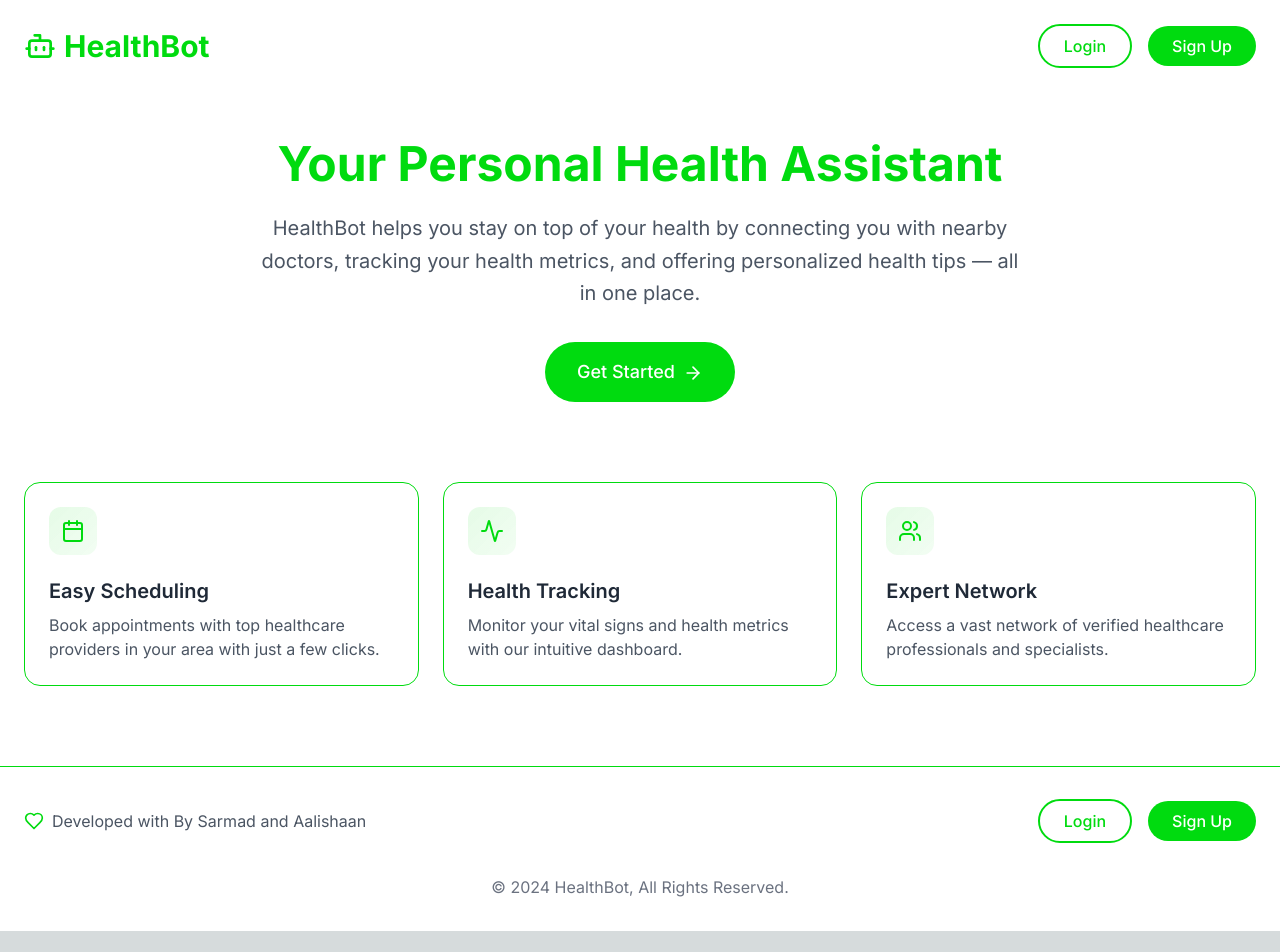
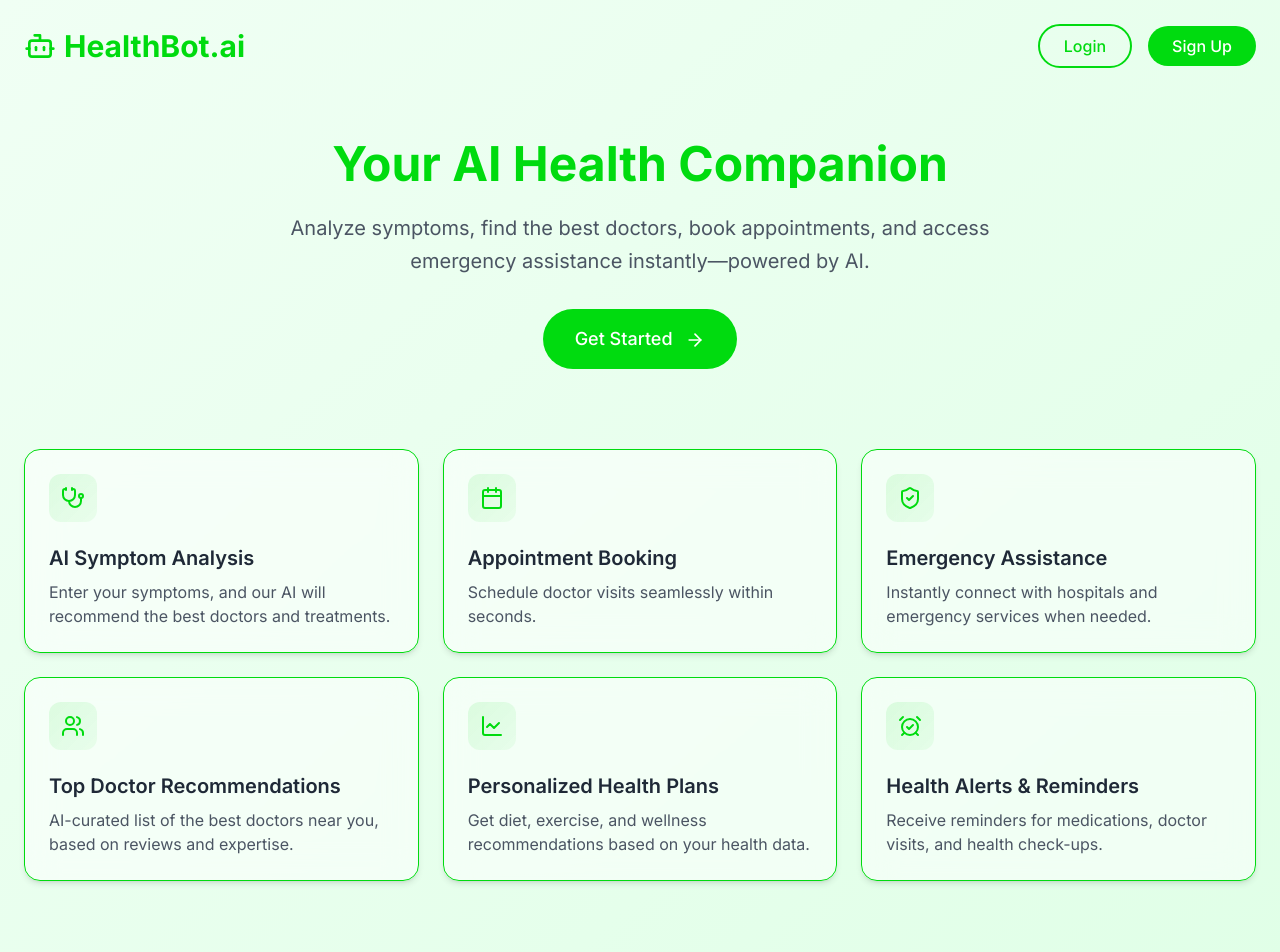
Before and after one commit to sarmadhamdani02/HealthBot.ai, a Next.js app: page / in a window 1280 px wide. Shown: the top 952 px of the page. Before the commit the page ends 931 px from the top, so only its background shows below. Built offline with nearby package versions, Linux system fonts and the light colour scheme.

Commit message:
update page.tsx :: improves UI for landing page

```diff
--- a/src/app/page.tsx
+++ b/src/app/page.tsx
@@ -1,102 +1,80 @@
+"use client"
+
 import Link from 'next/link';
-import { Heart, Activity, Calendar, Users, ArrowRight, Bot } from 'lucide-react';
+import { Heart, Activity, Calendar, Users, ArrowRight, Bot, ShieldCheck, Stethoscope, AlarmCheck, LineChart } from 'lucide-react';
+import { motion } from 'framer-motion';
 
 const FeatureCard = ({ icon: Icon, title, description }) => (
-  <div className="bg-white/50 backdrop-blur-sm p-6 rounded-2xl border border-[#00DB0F] hover:shadow-lg transition-all duration-300 hover:-translate-y-1">
+  <motion.div
+    whileHover={{ scale: 1.05 }}
+    className="bg-white/50 backdrop-blur-lg p-6 rounded-2xl border border-[#00DB0F] shadow-md hover:shadow-xl transition-all duration-300 hover:-translate-y-1"
+  >
     <div className="inline-block p-3 bg-gradient-to-br from-[#00DB0F]/10 to-[#00DB0F]/5 rounded-xl">
       <Icon className="w-6 h-6 text-[#00DB0F]" />
     </div>
     <h3 className="text-xl font-semibold mt-4 mb-2 text-gray-800">{title}</h3>
     <p className="text-gray-600">{description}</p>
-  </div>
+  </motion.div>
 );
 
 export default function Home() {
   return (
-    <div className="min-h-screen bg-white"> {/* Ensure background is white */}
+    <div className="min-h-screen bg-gradient-to-br from-[#F0FFF4] to-[#DFFFE6]">
       {/* Header */}
       <header className="container mx-auto flex justify-between items-center py-6 px-6">
-        <div className="flex items-center gap-2">
+        <motion.div whileHover={{ scale: 1.1 }} className="flex items-center gap-2">
           <Bot className="w-8 h-8 text-[#00DB0F]" />
-          <h1 className="text-3xl font-bold bg-gradient-to-r from-[#00DB0F] to-[#00DB0F] bg-clip-text text-transparent">
-            HealthBot
-          </h1>
-        </div>
+          <h1 className="text-3xl font-bold bg-gradient-to-r from-[#00DB0F] to-[#00DB0F] bg-clip-text text-transparent">HealthBot.ai</h1>
+        </motion.div>
         <div className="space-x-4">
           <Link href="/login">
-            <button className="text-[#00DB0F] border-2 border-[#00DB0F] py-2 px-6 rounded-full hover:bg-[#00DB0F] hover:text-white transition-all duration-300 font-medium">
-              Login
-            </button>
+            <motion.button whileTap={{ scale: 0.9 }} className="text-[#00DB0F] border-2 border-[#00DB0F] py-2 px-6 rounded-full hover:bg-[#00DB0F] hover:text-white transition-all duration-300 font-medium">Login</motion.button>
           </Link>
           <Link href="/signup">
-            <button className="text-white bg-gradient-to-r from-[#00DB0F] to-[#00DB0F] py-2 px-6 rounded-full hover:shadow-lg hover:shadow-[#00DB0F]/50 transition-all duration-300 font-medium">
-              Sign Up
-            </button>
+            <motion.button whileTap={{ scale: 0.9 }} className="text-white bg-[#00DB0F] py-2 px-6 rounded-full hover:shadow-lg hover:shadow-[#00DB0F]/50 transition-all duration-300 font-medium">Sign Up</motion.button>
           </Link>
         </div>
       </header>
 
       {/* Hero Section */}
-      <main className="container mx-auto px-6 mt-12">
-        <div className="text-center max-w-3xl mx-auto">
-          <h2 className="text-5xl font-bold mb-6 bg-gradient-to-r from-[#00DB0F] to-[#00DB0F] bg-clip-text text-transparent">
-            Your Personal Health Assistant
-          </h2>
+      <main className="container mx-auto px-6 mt-12 text-center">
+        <motion.div initial={{ opacity: 0, y: -50 }} animate={{ opacity: 1, y: 0 }} transition={{ duration: 0.8 }} className="max-w-3xl mx-auto">
+          <h2 className="text-5xl font-bold mb-6 bg-gradient-to-r from-[#00DB0F] to-[#00DB0F] bg-clip-text text-transparent">Your AI Health Companion</h2>
           <p className="text-gray-600 text-xl mb-8 leading-relaxed">
-            HealthBot helps you stay on top of your health by connecting you with nearby doctors,
-            tracking your health metrics, and offering personalized health tips — all in one place.
+            Analyze symptoms, find the best doctors, book appointments, and access emergency assistance instantly—powered by AI.
           </p>
           <Link href="/signup">
-            <button className="text-white bg-gradient-to-r from-[#00DB0F] to-[#00DB0F] py-4 px-8 rounded-full hover:shadow-lg hover:shadow-[#00DB0F]/50 transition-all duration-300 text-lg font-medium group">
-              Get Started
-              <ArrowRight className="w-5 h-5 inline-block ml-2 group-hover:translate-x-1 transition-transform duration-200" />
-            </button>
+            <motion.button whileTap={{ scale: 0.9 }} className="text-white bg-[#00DB0F] py-4 px-8 rounded-full hover:shadow-lg hover:shadow-[#00DB0F]/50 transition-all duration-300 text-lg font-medium group">
+              Get Started <ArrowRight className="w-5 h-5 inline-block ml-2 group-hover:translate-x-1 transition-transform duration-200" />
+            </motion.button>
           </Link>
-        </div>
-
-        {/* Features Grid */}
-        <div className="grid md:grid-cols-2 lg:grid-cols-3 gap-6 mt-20 mb-20">
-          <FeatureCard
-            icon={Calendar}
-            title="Easy Scheduling"
-            description="Book appointments with top healthcare providers in your area with just a few clicks."
-          />
-          <FeatureCard
-            icon={Activity}
-            title="Health Tracking"
-            description="Monitor your vital signs and health metrics with our intuitive dashboard."
-          />
-          <FeatureCard
-            icon={Users}
-            title="Expert Network"
-            description="Access a vast network of verified healthcare professionals and specialists."
-          />
-        </div>
+        </motion.div>
       </main>
 
+      {/* Features Grid */}
+      <div className="grid md:grid-cols-2 lg:grid-cols-3 gap-6 mt-20 mb-20 px-6 container mx-auto">
+        <FeatureCard icon={Stethoscope} title="AI Symptom Analysis" description="Enter your symptoms, and our AI will recommend the best doctors and treatments." />
+        <FeatureCard icon={Calendar} title="Appointment Booking" description="Schedule doctor visits seamlessly within seconds." />
+        <FeatureCard icon={ShieldCheck} title="Emergency Assistance" description="Instantly connect with hospitals and emergency services when needed." />
+        <FeatureCard icon={Users} title="Top Doctor Recommendations" description="AI-curated list of the best doctors near you, based on reviews and expertise." />
+        <FeatureCard icon={LineChart} title="Personalized Health Plans" description="Get diet, exercise, and wellness recommendations based on your health data." />
+        <FeatureCard icon={AlarmCheck} title="Health Alerts & Reminders" description="Receive reminders for medications, doctor visits, and health check-ups." />
+      </div>
+
       {/* Footer */}
-      <footer className="container mx-auto px-6 py-8 border-t border-[#00DB0F]">
+      <footer className="container mx-auto px-6 py-8 border-t border-[#00DB0F] text-center">
         <div className="flex flex-col md:flex-row justify-between items-center gap-6">
-          <div className="flex items-center gap-2">
-            <Heart className="w-5 h-5 text-[#00DB0F]" />
-            <p className="text-gray-600">Developed with By Sarmad and Aalishaan</p>
-          </div>
+          <p className="text-gray-600 flex items-center justify-center gap-1">Developed with <Heart className="w-5 h-5 text-[#00DB0F] hover:text-red-500 cursor-pointer" /> by Sarmad and Aalishaan</p>
           <div className="flex items-center gap-4">
             <Link href="/login">
-              <button className="text-[#00DB0F] border-2 border-[#00DB0F] py-2 px-6 rounded-full hover:bg-[#00DB0F] hover:text-white transition-all duration-300 font-medium">
-                Login
-              </button>
+              <motion.button whileTap={{ scale: 0.9 }} className="text-[#00DB0F] border-2 border-[#00DB0F] py-2 px-6 rounded-full hover:bg-[#00DB0F] hover:text-white transition-all duration-300 font-medium">Login</motion.button>
             </Link>
             <Link href="/signup">
-              <button className="text-white bg-gradient-to-r from-[#00DB0F] to-[#00DB0F] py-2 px-6 rounded-full hover:shadow-lg hover:shadow-[#00DB0F]/50 transition-all duration-300 font-medium">
-                Sign Up
-              </button>
+              <motion.button whileTap={{ scale: 0.9 }} className="text-white bg-[#00DB0F] py-2 px-6 rounded-full hover:shadow-lg hover:shadow-[#00DB0F]/50 transition-all duration-300 font-medium">Sign Up</motion.button>
             </Link>
           </div>
         </div>
-        <div className="text-center mt-8">
-          <p className="text-gray-500">© 2024 HealthBot, All Rights Reserved.</p>
-        </div>
+        <p className="text-gray-500 mt-8">© 2025 HealthBot, All Rights Reserved.</p>
       </footer>
     </div>
   );
```
